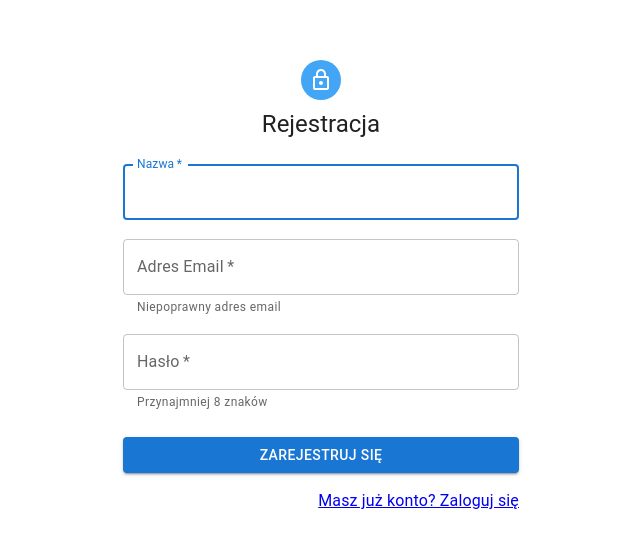
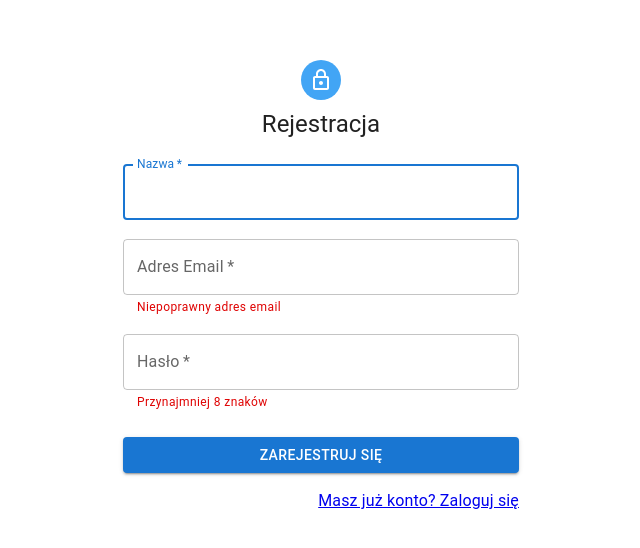
Before and after one commit to Jumpersky77/Praktyki, a React (Create React App) app in the folder AppPraktyki-main/: page /register in a window 1280 px wide. Shown: the part 108-656 px from the top of the page, without its empty margins (319-959 px from the left). Built offline with nearby package versions, Linux system fonts and the light colour scheme.

Commit message:
dodanie koloru dla walidacji

```diff
--- a/AppPraktyki-main/src/pages/Register.tsx
+++ b/AppPraktyki-main/src/pages/Register.tsx
@@ -14,6 +14,7 @@ import {
   import { nameValidation } from "./validation";
   import { emailValidation } from "./validation";
   import { passwordValidation } from "./validation";
+  import "../style/styleR.css"
 
   const Register = () => {
     const [name, setName] = useState("");
--- /dev/null
+++ b/AppPraktyki-main/src/style/styleR.css
@@ -0,0 +1,3 @@
+.MuiFormHelperText-root {
+    color: #df0303 !important;
+  }
```
